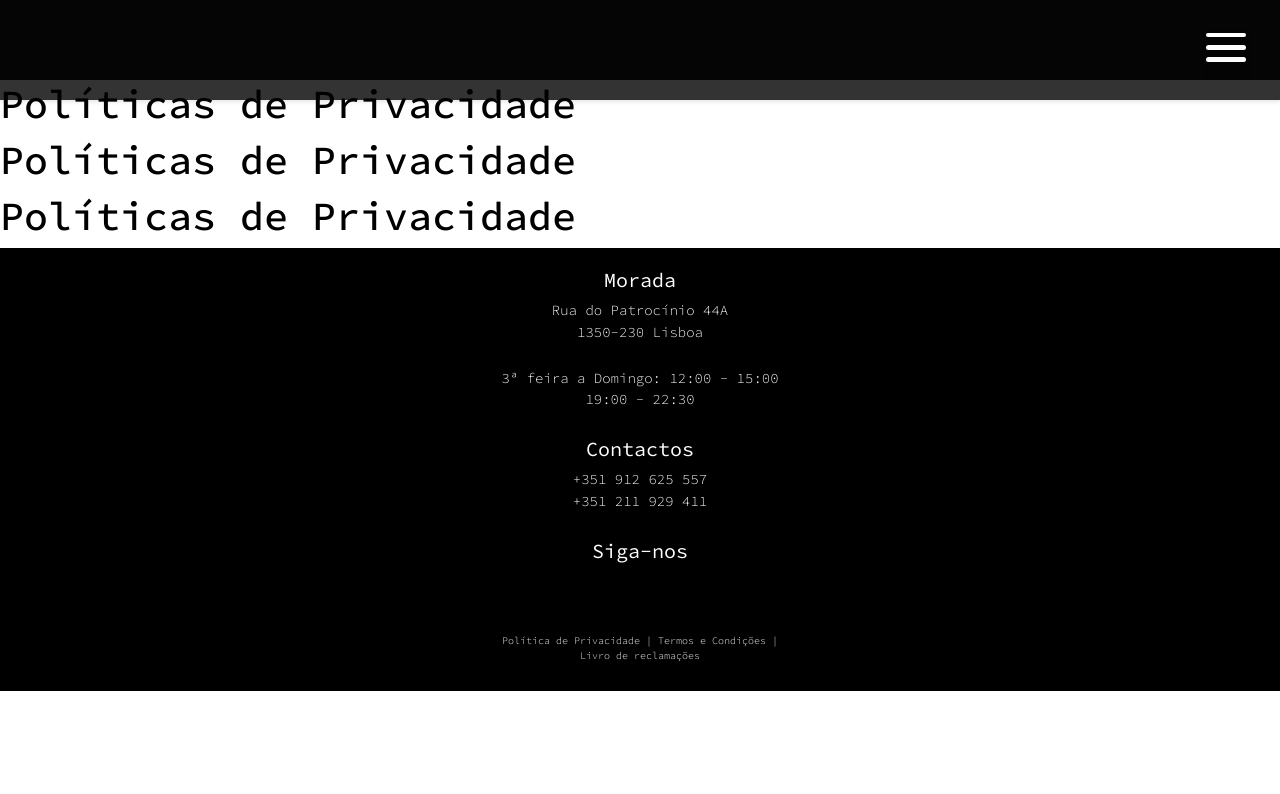
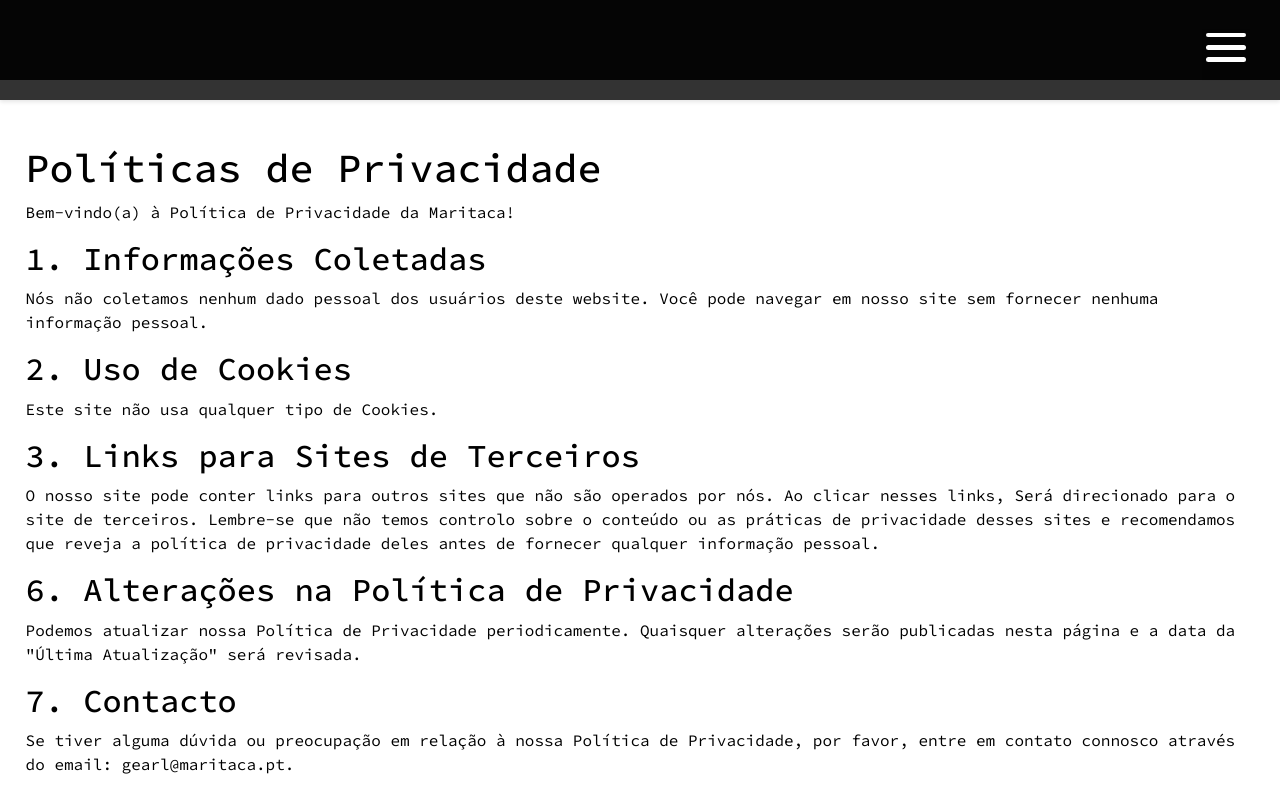
Before and after one commit to nuno18084/Maritaca-Project, a React (Create React App) app: page /privacidade in a window 1280 px wide. Shown: the top 794 px of the page. Built offline with nearby package versions, Linux system fonts and the light colour scheme; some icons are missing.

Commit message:
Add the privacy and terms of the website

```diff
--- a/src/components/PrivacyPage/PrivacyPage.css
+++ b/src/components/PrivacyPage/PrivacyPage.css
@@ -3,5 +3,6 @@
 .privacy-page {
   background-color: white;
   color: black;
-  height: 100vh;
+  height: 100%;
+  padding: 5% 2% 10% 2%;
 }
--- a/src/components/PrivacyPage/PrivacyPage.jsx
+++ b/src/components/PrivacyPage/PrivacyPage.jsx
@@ -4,12 +4,51 @@ import Footer from "../Footer/Footer";
 
 const PrivacyPage = () => {
   return (
-    <div className="privacy-page">
-      <h1>Políticas de Privacidade</h1>
-      <h1>Políticas de Privacidade</h1>
-      <h1>Políticas de Privacidade</h1>
+    <>
+      <div className="privacy-page">
+        <h1>Políticas de Privacidade</h1>
+        <div>
+          <p>Bem-vindo(a) à Política de Privacidade da Maritaca!</p>
+
+          <h2>1. Informações Coletadas</h2>
+          <p>
+            Nós não coletamos nenhum dado pessoal dos usuários deste website.
+            Você pode navegar em nosso site sem fornecer nenhuma informação
+            pessoal.
+          </p>
+
+          <h2>2. Uso de Cookies</h2>
+          <p>Este site não usa qualquer tipo de Cookies.</p>
+
+          <h2>3. Links para Sites de Terceiros</h2>
+          <p>
+            O nosso site pode conter links para outros sites que não são
+            operados por nós. Ao clicar nesses links, Será direcionado para o
+            site de terceiros. Lembre-se que não temos controlo sobre o conteúdo
+            ou as práticas de privacidade desses sites e recomendamos que reveja
+            a política de privacidade deles antes de fornecer qualquer
+            informação pessoal.
+          </p>
+
+          <h2>6. Alterações na Política de Privacidade</h2>
+          <p>
+            Podemos atualizar nossa Política de Privacidade periodicamente.
+            Quaisquer alterações serão publicadas nesta página e a data da
+            "Última Atualização" será revisada.
+          </p>
+
+          <h2>7. Contacto</h2>
+          <p>
+            Se tiver alguma dúvida ou preocupação em relação à nossa Política de
+            Privacidade, por favor, entre em contato connosco através do email:
+            gearl@maritaca.pt.
+          </p>
+
+          <p>Última atualização: [data da última atualização]</p>
+        </div>
+      </div>
       <Footer />
-    </div>
+    </>
   );
 };
 
--- a/src/components/TermsConditions/TermsConditions.css
+++ b/src/components/TermsConditions/TermsConditions.css
@@ -3,5 +3,6 @@
 .terms-page {
   background-color: white;
   color: black;
-  height: 100vh;
+  height: 100%;
+  padding: 5% 2% 10% 2%;
 }
--- a/src/components/TermsConditions/TermsConditions.jsx
+++ b/src/components/TermsConditions/TermsConditions.jsx
@@ -3,16 +3,79 @@ import "./TermsConditions.css";
 import Footer from "../Footer/Footer";
 
 const TermsConditions = () => {
+  const year = new Date().getFullYear();
+  const month = new Date().getMonth() + 1;
+  const day = new Date().getDate();
+
   return (
-    <div className="terms-page">
-      <h1>Termos e Condições</h1>
-      <h1>Termos e Condições</h1>
-      <h1>Termos e Condições</h1>
-      <h1>Termos e Condições</h1>
-      <h1>Termos e Condições</h1>
-      <h1>Termos e Condições</h1>
+    <>
+      <div className="terms-page">
+        <h1>Termos e Condições</h1>
+        <div>
+          <p>Bem-vindo(a) à Maritaca!</p>
+
+          <h2>1. Introdução</h2>
+          <p>
+            Estes termos e condições regem o uso do nosso website. Ao acessar e
+            utilizar este site, você concorda em obedecer a estes termos e
+            condições. Se você não concorda com algum destes termos, por favor,
+            não continue a utilizar o site.
+          </p>
+
+          <h2>2. Uso do Site</h2>
+          <p>
+            O uso deste site é permitido apenas para fins legítimos e de acordo
+            com estes termos. Você concorda em não usar o site de maneira que
+            possa causar danos ao site ou interferir no acesso de outras
+            pessoas.
+          </p>
+
+          <h2>3. Propriedade Intelectual</h2>
+          <p>
+            Todos os conteúdos presentes no site, incluindo textos, gráficos,
+            logotipos, imagens e software, são de propriedade exclusiva da
+            Maritaca ou de seus licenciadores e estão protegidos pelas leis de
+            direitos autorais e propriedade intelectual aplicáveis.
+          </p>
+
+          {/* <h2>4. Privacidade</h2>
+        <p>
+          Nós valorizamos a sua privacidade e tratamos seus dados pessoais de
+          acordo com a nossa Política de Privacidade. Ao utilizar este site,
+          você concorda com o processamento de seus dados conforme estabelecido
+          em nossa Política de Privacidade.
+        </p> */}
+
+          <h2>5. Limitação de Responsabilidade</h2>
+          <p>
+            Não nos responsabilizamos por quaisquer danos diretos, indiretos,
+            incidentais, consequenciais ou punitivos resultantes do uso deste
+            site ou de qualquer conteúdo presente nele.
+          </p>
+
+          <h2>6. Alterações nos Termos</h2>
+          <p>
+            Podemos modificar estes termos e condições a qualquer momento,
+            portanto, verifique esta página regularmente para se manter
+            atualizado(a) sobre as mudanças. O uso contínuo do site após a
+            publicação de quaisquer alterações constituirá sua aceitação dessas
+            mudanças.
+          </p>
+
+          <h2>7. Contacto</h2>
+          <p>
+            Se tiver alguma dúvida ou preocupação em relação a estes termos e
+            condições, por favor, entre em contato conosco através do email:
+            geral@maritaca.pt.
+          </p>
+
+          <p>
+            Última atualização: {day}/{month}/{year}
+          </p>
+        </div>
+      </div>
       <Footer />
-    </div>
+    </>
   );
 };
 
```
